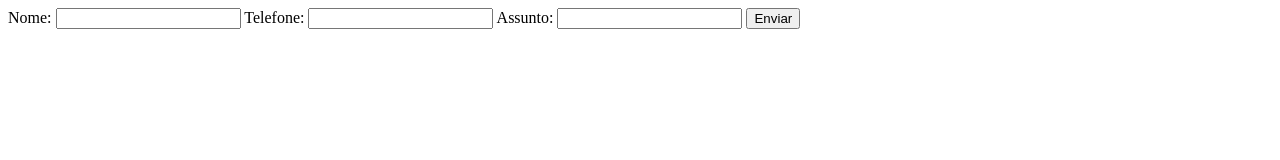
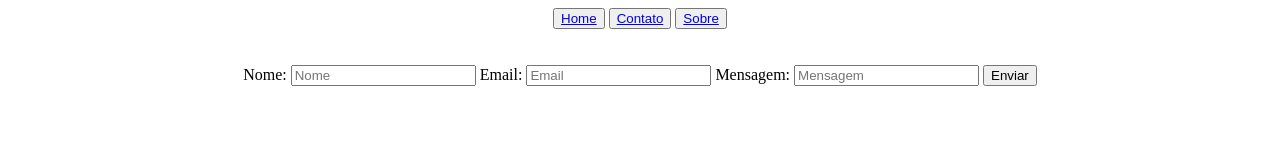
Before and after one commit to lucastayar12/Workspace-Web, a plain HTML site: page Aula_node.js/views/contato.html in a window 1280 px wide. Drawn offline with Linux system fonts and the light colour scheme; files that its build step writes are made by us from their sources.

Commit message:
POST EXPRESS

```diff
--- /dev/null
+++ b/Aula_node.js/public/style.css
@@ -0,0 +1,4 @@
+.container{
+    text-align: center;
+
+}
--- a/Aula_node.js/views/contato.html
+++ b/Aula_node.js/views/contato.html
@@ -3,17 +3,30 @@
     <meta charset="UTF-8">
     <meta name="viewport" content="width=device-width, initial-scale=1.0">
     <title>Contato</title>
+    <link rel="stylesheet" href="style.css">
 </head>
 <body bgcolor="white">
-    <form action="/confirmacao" method="GET">
+
+    <div>
+        <nav class="container">
+            <button><a href="/">Home</a></button>
+            <button><a href="#">Contato</a></button>
+            <button> <a href="/sobre">Sobre</a></button>
+        </nav>
+    </div>
+
+    <br>
+    <br>
+
+    <form class="container" action="/confirmacao" method="POST">
         <label for="nome">Nome:</label>
-        <input type="text" name="nome" id="nome1">
+        <input type="text" name="nome" id="nome1" value="" placeholder="Nome">
 
-        <label for="tel">Telefone:</label>
-        <input type="text" name="tel" id="tel1">
+        <label for="mail">Email:</label>
+        <input type="text" name="mail" id="tel1" value="" placeholder="Email">
 
-        <label for="assunto">Assunto:</label>
-        <input type="text" name="assunto">
+        <label for="mensg">Mensagem:</label>
+        <input type="text" name="mensg" value="" placeholder="Mensagem">
 
         <button type="submit">Enviar</button>
     </form>
```
Also changed, not shown: Aula_node.js/main.js (+7 -3 lines), Aula_node.js/views/index.html (added, +22 -0 lines), Aula_node.js/views/sobre.html (+17 -1 lines).
